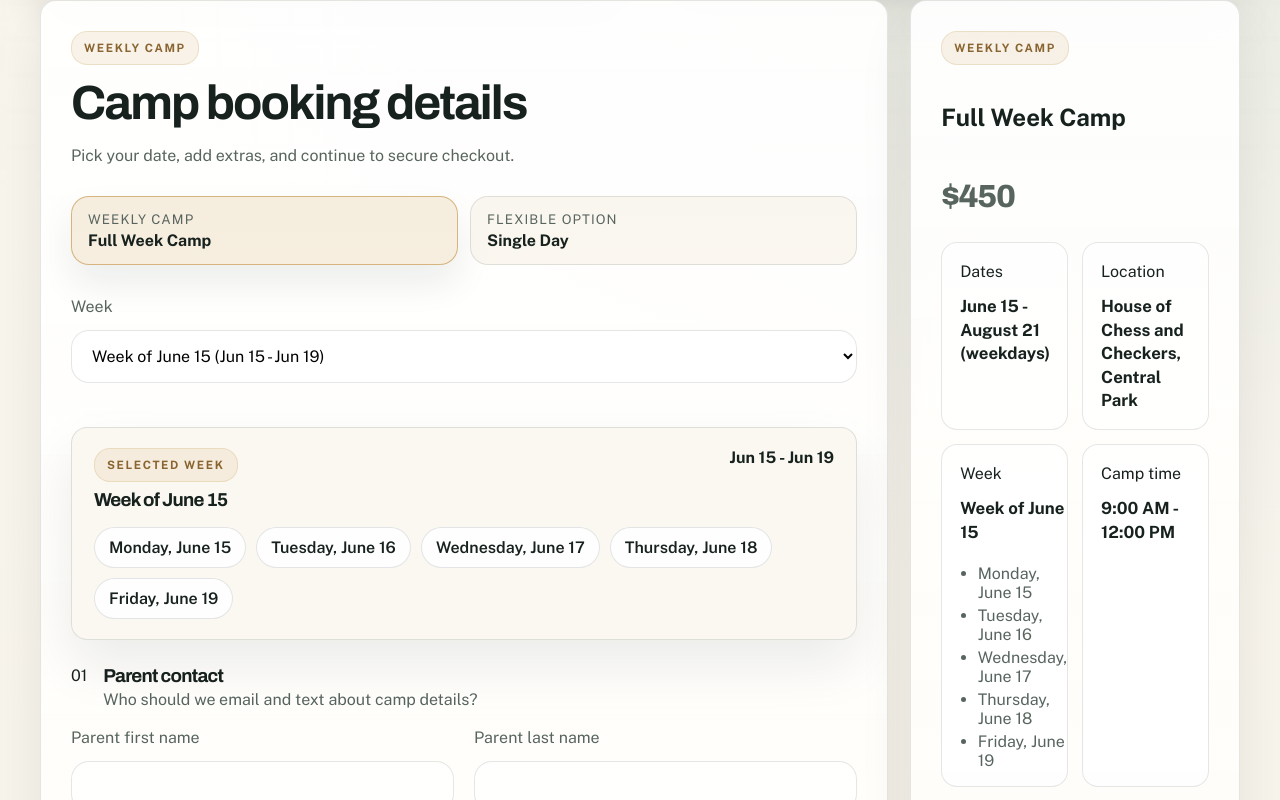
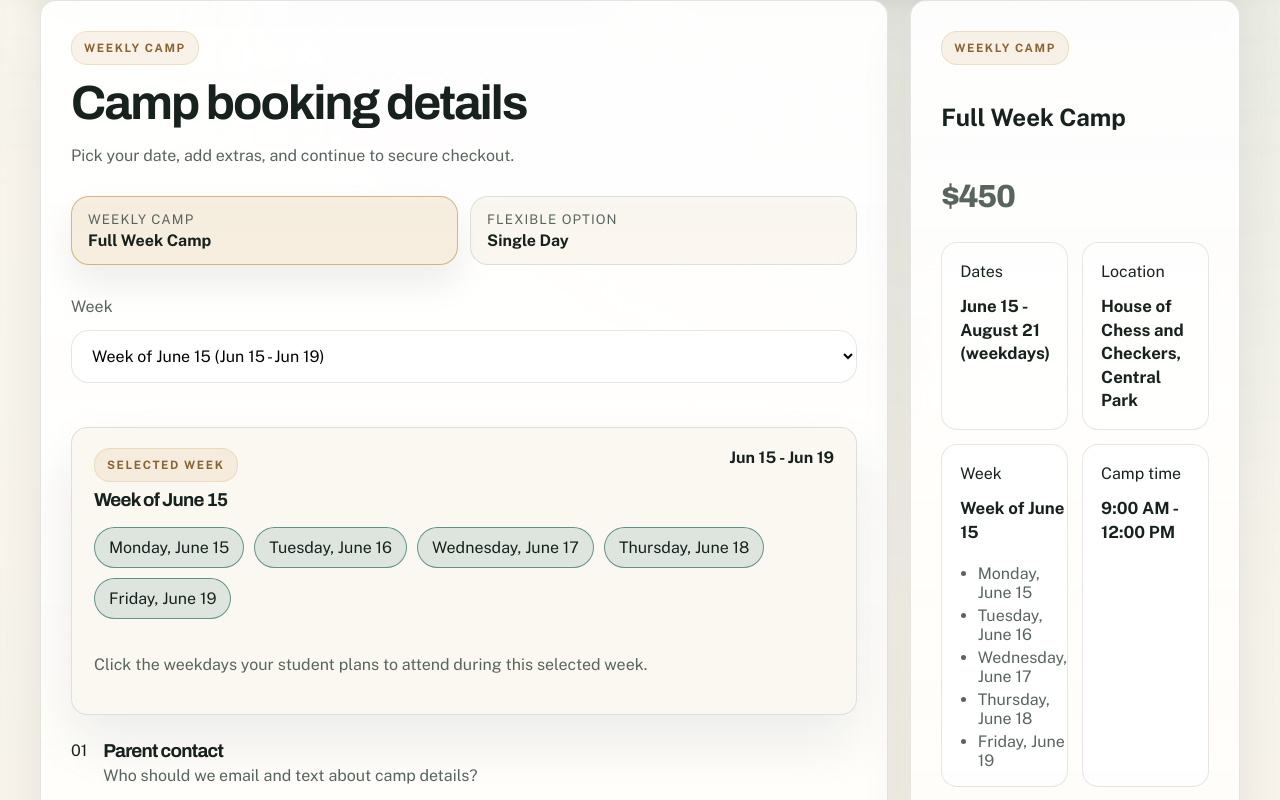
Before and after one commit to Aminjon0603/chess-and-truck-site, a React (Vite) app: page / in a window 1280 px wide. Both pictures are taken after a click on the button "Book full week". Shown: the part 1493-2293 px from the top of the page. Built offline with nearby package versions, Linux system fonts and the light colour scheme.

Commit message:
Allow weekly camp day selection

```diff
--- a/api/checkout-status.js
+++ b/api/checkout-status.js
@@ -85,6 +85,7 @@ export default {
         section: metadata.section || "",
         serviceLevel: metadata.service_level || "",
         bookingType: metadata.booking_type || "",
+        selectedDays: metadata.selected_days || "",
         amountTotal:
           typeof stripePayload.amount_total === "number"
             ? stripePayload.amount_total / 100
--- a/api/stripe-webhook.js
+++ b/api/stripe-webhook.js
@@ -77,12 +77,14 @@ const buildCampReceiptLines = (session) => {
   const metadata = session.metadata || {};
   const addOns = metadata.add_ons || "None";
   const addOnsTotal = Number(metadata.add_ons_total || 0);
+  const selectedDays = metadata.selected_days || "";
 
   return [
     `Reference: ${metadata.registration_reference || session.client_reference_id || "-"}`,
     `Camp option: ${metadata.service_level || "-"}`,
     `Location: ${metadata.location || "-"}`,
     `Date: ${metadata.schedule_preference || "-"}`,
+    selectedDays && selectedDays !== "None" ? `Selected days: ${selectedDays}` : null,
     `Camp time: ${metadata.camp_time || "9:00 AM - 12:00 PM"}`,
     `Parent name: ${metadata.parent_name || "-"}`,
     `Parent email: ${metadata.parent_email || session.customer_details?.email || "-"}`,
--- a/src/ChessTruckApp.jsx
+++ b/src/ChessTruckApp.jsx
@@ -99,6 +99,7 @@ const campBookingInitialState = {
   studentAge: "",
   studentLevel: "",
   schedulePreference: "",
+  selectedDays: [],
   addOns: [],
   notes: "",
   website: "",
@@ -175,6 +176,9 @@ const getCampScheduleOptions = (optionId) =>
 
 const getSelectedCampWeekOption = (schedulePreference) =>
   CAMP_WEEK_OPTIONS.find((item) => item.value === schedulePreference) || null;
+
+const getWeekDaysForSchedulePreference = (schedulePreference) =>
+  getSelectedCampWeekOption(schedulePreference)?.days || [];
 
 const calculateCampAddOnTotal = (addOnIds = []) =>
   CAMP_ADD_ONS.filter((item) => addOnIds.includes(item.id)).reduce(
@@ -1105,6 +1109,12 @@ function CampBookingFormPanel({
     campBookingState.schedulePreference?.trim() || selectedOption.defaultSchedulePreference || "";
   const selectedWeekOption =
     selectedOption.id === "full-week" ? getSelectedCampWeekOption(selectedSchedule) : null;
+  const selectedWeekDays =
+    selectedOption.id === "full-week"
+      ? Array.isArray(campBookingState.selectedDays) && campBookingState.selectedDays.length
+        ? campBookingState.selectedDays
+        : selectedWeekOption?.days || []
+      : [];
   const selectedAddOns = Array.isArray(campBookingState.addOns) ? campBookingState.addOns : [];
   const addOnTotal = calculateCampAddOnTotal(selectedAddOns);
   const baseAmount = CAMP_OPTION_BASE_AMOUNTS[selectedOption.id] || 0;
@@ -1118,6 +1128,15 @@ function CampBookingFormPanel({
       : [...currentAddOns, addOnId];
 
     updateCampBookingField("addOns", nextAddOns);
+  };
+
+  const toggleSelectedWeekDay = (day) => {
+    const currentDays = Array.isArray(campBookingState.selectedDays) ? campBookingState.selectedDays : [];
+    const nextDays = currentDays.includes(day)
+      ? currentDays.filter((item) => item !== day)
+      : [...currentDays, day];
+
+    updateCampBookingField("selectedDays", nextDays);
   };
 
   return (
@@ -1152,7 +1171,14 @@ function CampBookingFormPanel({
             <select
               name="schedulePreference"
               value={campBookingState.schedulePreference}
-              onChange={(event) => updateCampBookingField("schedulePreference", event.target.value)}
+              onChange={(event) => {
+                const nextValue = event.target.value;
+                updateCampBookingField("schedulePreference", nextValue);
+
+                if (selectedOption.id === "full-week") {
+                  updateCampBookingField("selectedDays", getWeekDaysForSchedulePreference(nextValue));
+                }
+              }}
             >
               <option value="">
                 {selectedOption.id === "full-week" ? "Select week" : "Select date"}
@@ -1179,12 +1205,27 @@ function CampBookingFormPanel({
               <strong>{selectedWeekOption.rangeLabel}</strong>
             </div>
             <div className="camp-week-days">
-              {selectedWeekOption.days.map((day) => (
-                <span key={day} className="camp-week-day-chip">
-                  {day}
-                </span>
-              ))}
+              {selectedWeekOption.days.map((day) => {
+                const isSelected = selectedWeekDays.includes(day);
+
+                return (
+                  <button
+                    key={day}
+                    type="button"
+                    className={`camp-week-day-chip${isSelected ? " is-selected" : ""}`}
+                    onClick={() => toggleSelectedWeekDay(day)}
+                  >
+                    {day}
+                  </button>
+                );
+              })}
             </div>
+            <p className="field-note">
+              Click the weekdays your student plans to attend during this selected week.
+            </p>
+            {campBookingErrors.selectedDays ? (
+              <span className="field-error">{campBookingErrors.selectedDays}</span>
+            ) : null}
           </article>
         ) : null}
 
@@ -1404,9 +1445,11 @@ function CampBookingFormPanel({
                 <strong>{selectedSchedule || (selectedOption.id === "full-week" ? "Choose a week above" : "Choose a date above")}</strong>
                 {selectedWeekOption ? (
                   <ul className="summary-weekday-list">
-                    {selectedWeekOption.days.map((day) => (
-                      <li key={day}>{day}</li>
-                    ))}
+                    {selectedWeekDays.length ? (
+                      selectedWeekDays.map((day) => <li key={day}>{day}</li>)
+                    ) : (
+                      <li>No camp days selected yet</li>
+                    )}
                   </ul>
                 ) : null}
               </div>
@@ -3356,6 +3399,10 @@ function ChessTruckApp() {
       setCampBookingState((current) => ({
         ...current,
         schedulePreference: fallbackSchedule,
+        selectedDays:
+          matchedOption.id === "full-week"
+            ? getWeekDaysForSchedulePreference(fallbackSchedule)
+            : current.selectedDays,
       }));
     }
   }, [currentPath, route.search, campBookingState.schedulePreference]);
@@ -3643,11 +3690,16 @@ function ChessTruckApp() {
     setCampBookingState((current) => ({
       ...current,
       schedulePreference: nextSchedulePreference || current.schedulePreference,
+      selectedDays:
+        optionId === "full-week"
+          ? getWeekDaysForSchedulePreference(nextSchedulePreference || current.schedulePreference)
+          : [],
       addOns: current.addOns || [],
     }));
     setCampBookingErrors((current) => {
       const next = { ...current };
       delete next.schedulePreference;
+      delete next.selectedDays;
       delete next.addOns;
       return next;
     });
@@ -3663,7 +3715,7 @@ function ChessTruckApp() {
   const handleCampBookingSubmit = async (event, optionId) => {
     event.preventDefault();
 
-    const nextErrors = validateCampBookingFields(campBookingState);
+    const nextErrors = validateCampBookingFields(campBookingState, optionId);
     setCampBookingErrors(nextErrors);
 
     if (Object.keys(nextErrors).length > 0) {
--- a/src/site.css
+++ b/src/site.css
@@ -1556,6 +1556,24 @@ a {
   background: rgba(255, 255, 255, 0.92);
   color: var(--ink);
   font-weight: 600;
+  font: inherit;
+  cursor: pointer;
+  transition:
+    transform 160ms ease,
+    border-color 160ms ease,
+    background 160ms ease,
+    box-shadow 160ms ease;
+}
+
+.camp-week-day-chip:hover {
+  transform: translateY(-1px);
+  border-color: rgba(47, 116, 104, 0.4);
+  box-shadow: 0 10px 18px rgba(19, 33, 39, 0.06);
+}
+
+.camp-week-day-chip.is-selected {
+  border-color: rgba(47, 116, 104, 0.72);
+  background: rgba(47, 116, 104, 0.14);
 }
 
 .booking-option-chip {
```
Also changed, not shown: api/create-camp-checkout-session.js (+21 -3 lines), src/lib/validation.js.
